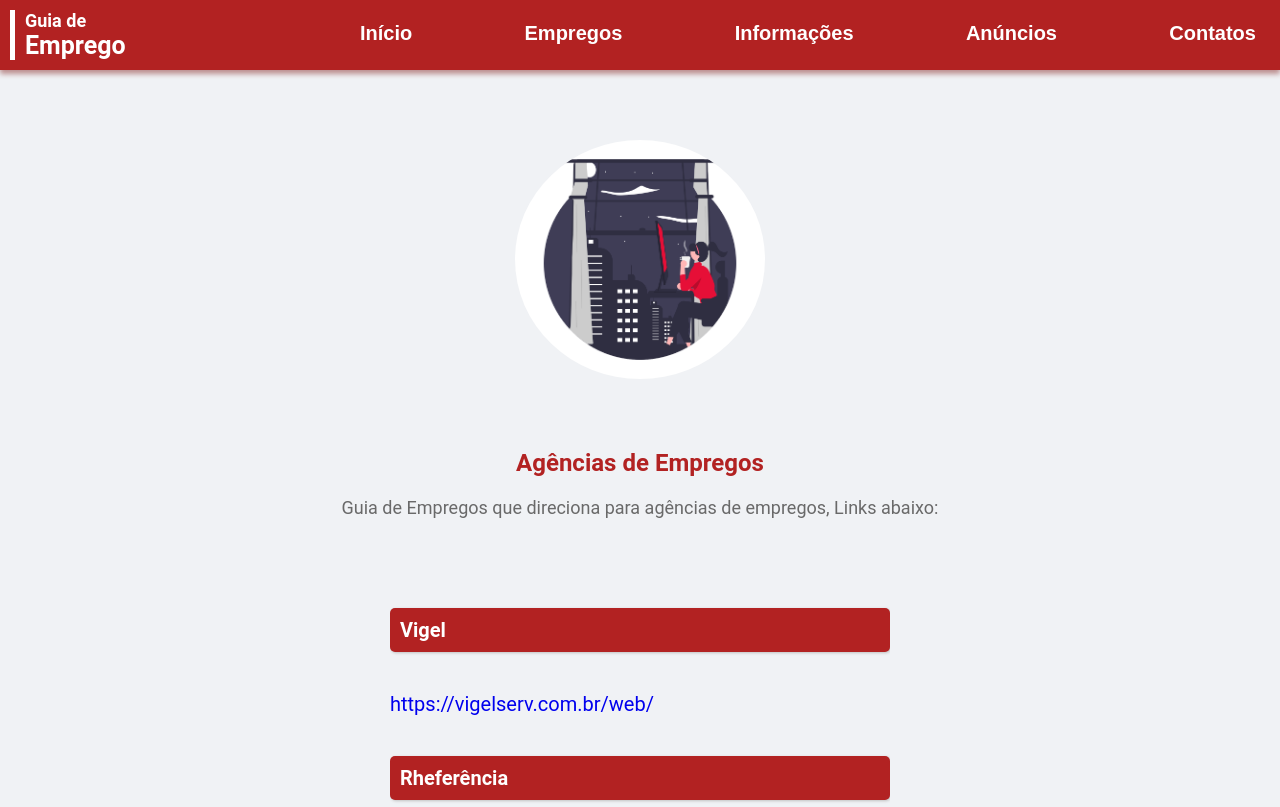
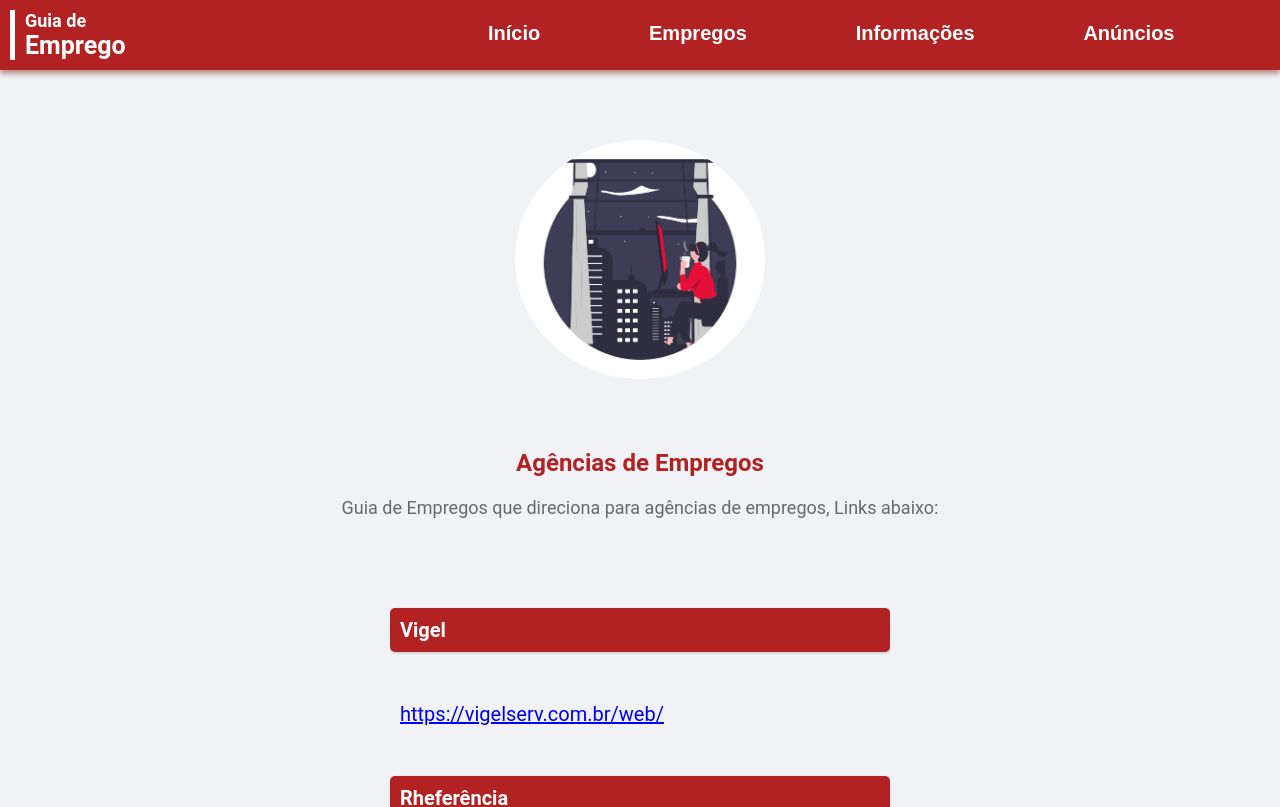
Before and after one commit to cajui54/guia_emprego, a React (Create React App) app: page / in a window 1280 px wide. Shown: the top 807 px of the page. Built offline with nearby package versions, Linux system fonts and the light colour scheme; no server answers.

Commit message:
update nav

```diff
--- a/src/components/Headers/menuStyled.js
+++ b/src/components/Headers/menuStyled.js
@@ -30,12 +30,15 @@ const Menu = styled.nav`
     @media screen and (min-width: 700px) {
         display: block ;
         width: 70%;
+        height: 80px;
+        position: relative;
+        top: -330px;
+        right: 250px;
         background-color: transparent;
         ul {
             display: flex;
             justify-content: space-between;
             height: 80px;
-            margin-top: -80px;
             margin-left: 200px;
 
         }
--- a/src/components/Main.jsx
+++ b/src/components/Main.jsx
@@ -19,7 +19,7 @@ const Main = () => {
   return (
     <MainStyled>
         <section className='container-bonus'>
-            <Weather city='santo andre'/>
+            <Weather city='santo andre '/>
         </section>
 
         <section>
--- a/src/components/mainStyled.js
+++ b/src/components/mainStyled.js
@@ -4,7 +4,6 @@ const MainStyled = styled.main`
     width: 98%;
     min-height: 500px;
     margin: 50px auto;
-
     .container-bonus {
         padding: 20px;
         transform: translateY(40px);
@@ -46,10 +45,11 @@ const MainStyled = styled.main`
     }
     dl dd {
         font-size: 20px;
+
+        padding: 10px;
     }
     dl dd a {
-        text-decoration: none;
-        overflow: hidden;
+        cursor: pointer;
     }
     @media screen and (min-width: 700px) {
 
@@ -61,6 +61,7 @@ const MainStyled = styled.main`
             min-height: 350px;
             margin-top: 50px;
             margin-bottom: 50px;
+
         }
         .container-titles img{
             width: 40%;
@@ -84,6 +85,7 @@ const MainStyled = styled.main`
     @media screen and (min-width: 1000px) {
         .container-titles img {
             width: 20%;
+            background-color: red;
         }
     }
 `
```
